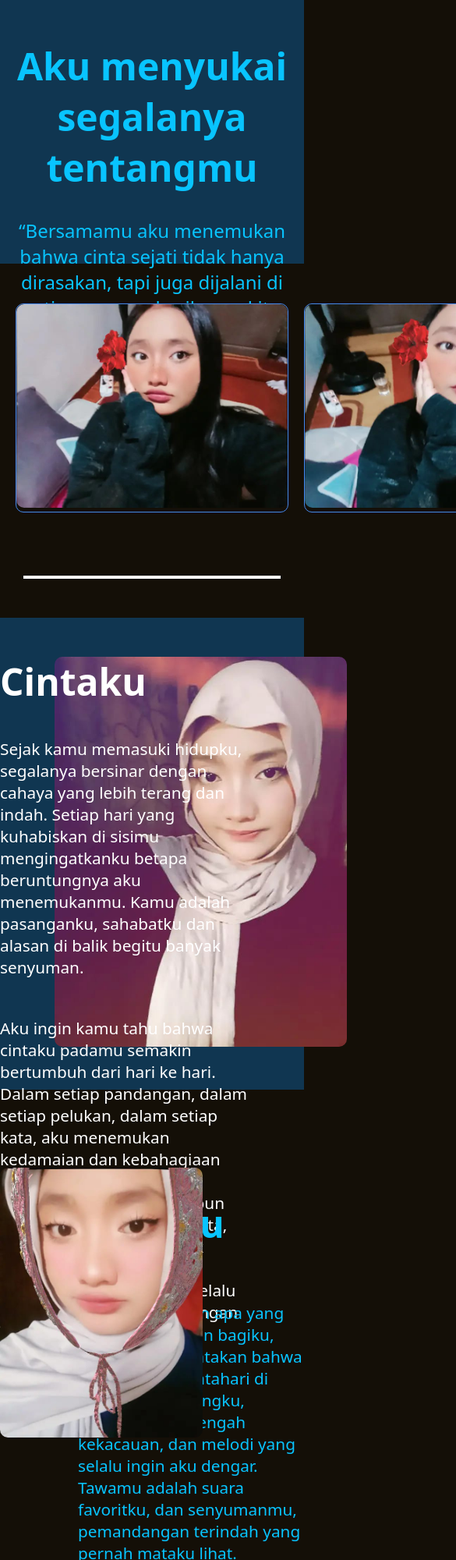
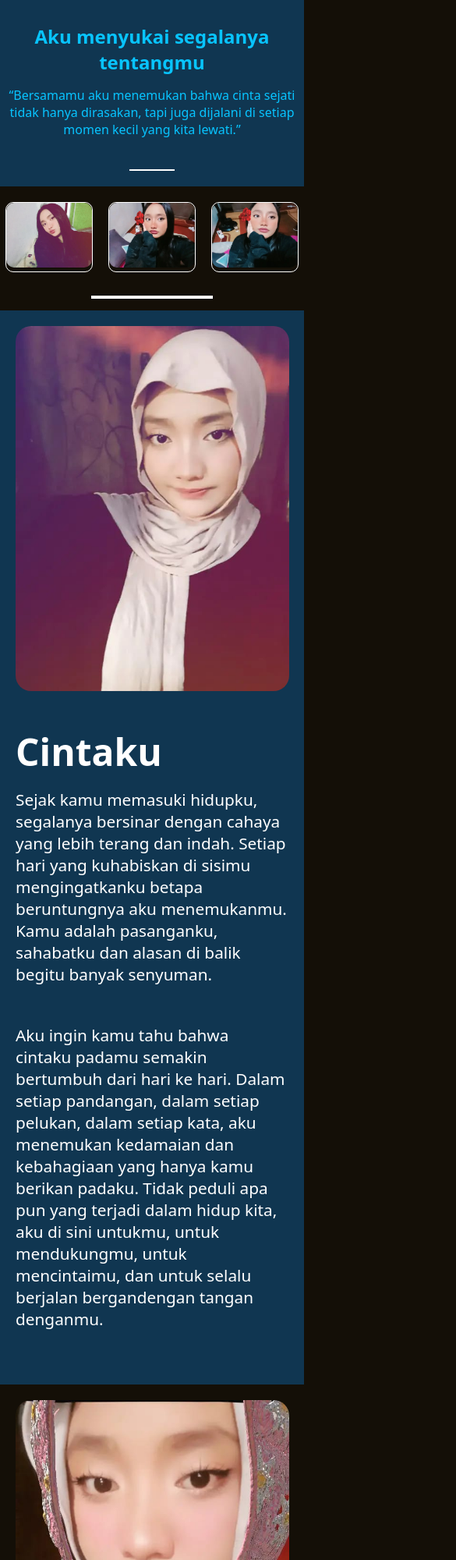
Before and after one commit to jankyliendo/Emelia, a plain HTML site: page index.html in a window 390 px wide. Shown: the top 2000 px of the page at 78% size, 585 px wide, since content can reach past the window. Drawn offline with Linux system fonts and the light colour scheme.

Commit message:
Add files via upload

```diff
--- a/index.html
+++ b/index.html
@@ -3,29 +3,29 @@
 <head>
     <meta charset="UTF-8">
     <meta name="viewport" content="width=device-width, initial-scale=1.0">
-    <title>Galeria</title>
+    <title>For My Wife</title>
     <link rel="stylesheet" href="style.css">
 </head>
 <body>
     <div class="container">
-        <div class="container_img">
             <div class="container_title">
                 <h1>Aku menyukai segalanya tentangmu</h1>
                 <p>“Bersamamu aku menemukan bahwa cinta sejati tidak hanya dirasakan, tapi juga dijalani di setiap momen kecil yang kita lewati.”</p>
             </div>
             <div class="title_barra"></div>
-        </div>
     </div>
     <div class="grid">
         <div class="grid_item"><img src="1.jpg"></div>
         <div class="grid_item"><img src="4.jpg"></div>
         <div class="grid_item"><img src="5.jpg"></div>
     </div>
+
     <div class="barra2"></div>
+
     <div class="primera_imagen">
         <div class="content_img">
             <img src="7.jpg">
-        </div>
+    </div>
         <div class="content">
             <h2>Cintaku</h2>
             <p>Sejak kamu memasuki hidupku, segalanya bersinar dengan cahaya yang lebih terang dan indah. Setiap hari yang kuhabiskan di sisimu mengingatkanku betapa beruntungnya aku menemukanmu. Kamu adalah pasanganku, sahabatku dan alasan di balik begitu banyak senyuman.</p>
--- a/style.css
+++ b/style.css
@@ -3,7 +3,7 @@
     font-family: system-ui, -apple-system, BlinkMacSystemFont, 'Segoe UI', Roboto, Oxygen, Ubuntu, Cantarell, 'Open Sans', 'Helvetica Neue', sans-serif;
 }
 
-body,div,ul,li,a,header,footer{
+body,div,ul,li,h1,p,h2,h3,img,a,header,footer{
     margin: 0;
     border: 0;
     padding: 0;
@@ -15,30 +15,28 @@ body{
 }
 
 h1{
-    font-size: 3rem;
+    font-size: clamp(1.5rem,6vw,2.5rem);
+    margin-top: 20px;
 }
 P{
-    font-size: 1.5rem;
+    font-size: clamp(1rem,2.8vw,1.4rem);
     max-width: 800px;
     margin: auto;
+    margin-top: 15px;
 }
 
 .container{
     background-color: #103651;
-    height: 40dvh;
-}
-
-.container_img{
-    height: 50dvh;
+    padding-bottom: 20px;
 }
 .container_title{
     text-align: center;
-    padding-top: 20px;
+    padding: 10px;
 }
 
 .title_barra{
     border-bottom: 2px solid #fff;
-    max-width: 150px;
+    width: 15dvw;
     margin: auto;
     margin-top: 30px;
 
@@ -46,59 +44,51 @@ P{
 /*----------------------------elementos------------------------------------*/
 
 .grid{
-    display: grid;
-    grid-template-columns: 370px;
-    grid-template-rows: 370px;
-    grid-auto-rows: 370px;
-    grid-auto-columns: 370px;
-    grid-auto-flow: column;
+    display: flex;
+    flex-direction: row;
     justify-content: center;
-    align-items: center;
 }
 
 .grid_item{
-    border: 1px solid #48e;
     margin: 10px;
+    border: 1.4px solid #fff;
     border-radius: 10px;
+    margin-top: 20px;
 }
 
-img{
-    max-width: 100%;
-    max-height: 100%;
+.grid_item img{
+    max-width: clamp(110px,20dvw,300px);
     object-fit:contain;
     border-radius: 10px;
 }
 
-
 .barra2{
     border: 2px solid #fff;
-    margin: 30px;
-    margin-bottom: 50px;
+    width: 40dvw;
+    margin: auto;
+    margin-top: 20px;
+    margin-bottom: 15px;
 }
+
+/*-----------------------content--------------------------*/
+
 
 .primera_imagen{
     background-color:#103651;
     display: flex;
-    position: relative;
+    flex-direction: column;justify-content: center;
 }
 
 .content_img img{
-    max-height: 500px;
-    margin: 50px 0 50px 70px;
+    width: clamp(150px,90dvw,400px);
+    border-radius: 20px;
+    margin: 20px;
 }
 
 .content{
-    display: flex;
-    position: absolute;
-    top: 10px;
-    bottom: 100px;
-    right: 70px;
-    flex-direction: column;
     color: #fff;
-}
-
-.content{
     font-size: 2rem;
+    padding: 20px;
 }
 
 .content p{
@@ -106,30 +96,22 @@ img{
     font-size: 1.3rem;
 }
 
+/*------------------second----------------------*/
+
 .segunda_imagen{
     display: flex;
-    position: relative;
-    height: 700px;
+    flex-direction: column-reverse;
 }
 
-.content_img2{
-    position: absolute;
-    max-width: 500px;
-    right: 130px;
-    top: 100px;
-    bottom: 100px;
-}
-
-.content_2{
-    display: flex;
-    position: absolute;
-    left: 100px;
-    flex-direction: column;
-    top: 100px;
+.content_img2 img{
+    width: clamp(150px,90dvw,400px);
+    border-radius: 20px;
+    margin: 20px;
 }
 
 .content_2{
 font-size: 2rem;
+padding: 20px;
 }
 
 .content_2 p{
@@ -147,40 +129,15 @@ footer{
 
 
 
+/*-----------------media queries------------------*/
 
 
-
-/*------------------media queries------------------------
-
-
-@media screen and (min-width:700px){
-    .grid{
-        grid-auto-flow: column;
-        grid-template-columns: 200px;
-        grid-template-rows: 300px;
-        grid-auto-rows: 300px;
-        grid-auto-columns: 200px;
+@media screen and (min-width:600px){
+    .primera_imagen,.segunda_imagen{
+        flex-direction: row;
+        justify-content: center;
     }
-    .barra2{
-        border: 2px solid #555;
-        margin: 50px;
-    }
-    .grid_out{
-        grid-template-columns: repeat(3,1fr);
-        grid-template-rows: 200px;
-        grid-auto-rows: 200px;
-        grid-auto-columns: 1fr;
-        grid-auto-flow: row;
+    .content,.content_2{
+        margin-top: 100px;
     }
 }
-@media screen and (min-width:900px){
-
-    .grid_out{
-        grid-template-columns: repeat(4,1fr);
-        grid-template-rows: 200px;
-        grid-auto-rows: 200px;
-        grid-auto-columns: 1fr;
-        grid-auto-flow: row;
-    }
-}
-*/
```
